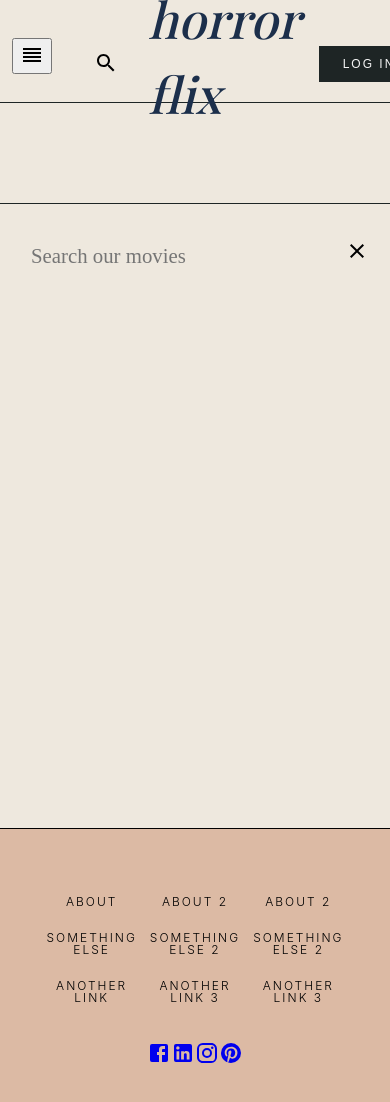
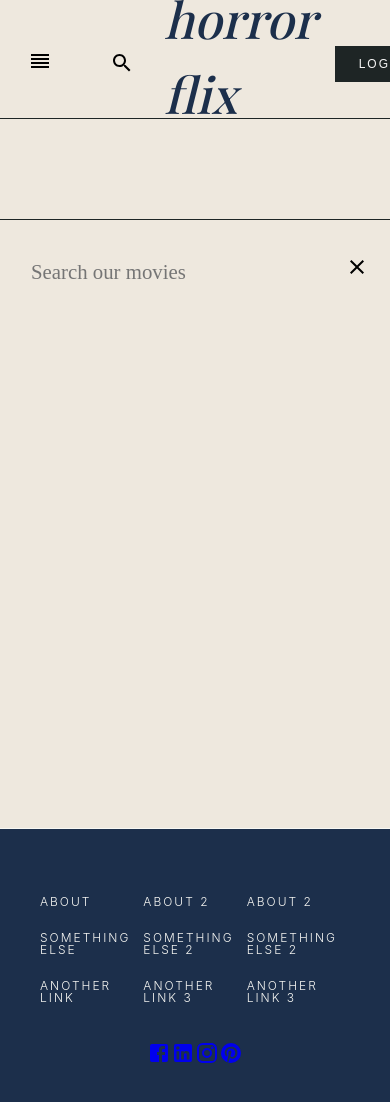
Before and after one commit to JLPinthecity/horror-movies-frontend, a React (Create React App) app: page /search in a window 390 px wide. Shown: the top 1102 px of the page. Built offline with nearby package versions, Linux system fonts and the light colour scheme; no server answers; a web font is replaced by a local one.

Commit message:
fix hidden menu icon

```diff
--- a/src/components/Footer.css
+++ b/src/components/Footer.css
@@ -9,7 +9,8 @@
     border-top: 1px solid currentColor;
     padding: 55px 40px;
     margin: 0 auto;
-    background-color: rgb(220, 186, 164);
+    background-color: rgb(28, 47, 75);
+    color: rgb(247, 247, 243);
 }
 
 .footer-content {
@@ -22,7 +23,6 @@
     flex: 1;
     max-width: 50%;
     margin-bottom: 25px;
-
 }
 
 .footer-menu-item{
@@ -32,6 +32,7 @@
     letter-spacing: 2px;
     line-height: 1;
     text-transform: uppercase;
+    text-align: left;
 }
 
 .social-stuff {
--- a/src/components/NavBar.css
+++ b/src/components/NavBar.css
@@ -15,7 +15,7 @@
     display: flex;
     height: 60px;
     padding-top: 1rem;
-    padding-bottom: 1rem;
+    padding-bottom: 2rem;
 }
 
 /* CHILDREN OF FLEX BOX PARENT - row */
@@ -113,6 +113,7 @@
 @media only screen and (max-width: 750px) {
     .row .hide {
         display: flex;
+        margin: 10px;
     }
 
     .nav .menu a {
--- a/src/components/NavBar.js
+++ b/src/components/NavBar.js
@@ -33,8 +33,8 @@ const NavBar = (props) => {
 
             <div className="row relative">
 
-                <div className="hide active-icon">
-                    <button onClick={handleChange}>
+                <div className="hide">
+                    <button className="menu-icon active-icon" onClick={handleChange}>
                         <Reorder/>
                     </button>
                 </div>
@@ -58,6 +58,7 @@ const NavBar = (props) => {
             </div>
 
             <ul className="menu" id={props.showLinks ? "hidden" : ""}>
+
                 <li><Link to="/">HOME</Link></li>
                 <li><Link to="/about">ABOUT</Link></li>
                 <li><Link to="/horror-movies">MOVIES</Link></li>
```
